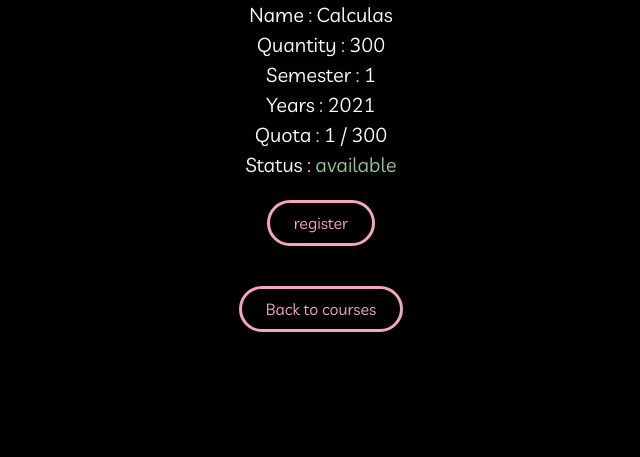
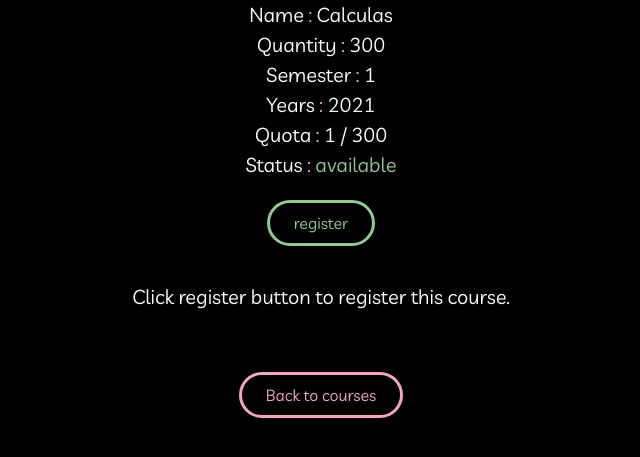
Before and after one commit to 6210612609/university, a Django app: page /courses/1/ in a window 1280 px wide. Shown: the part 146-603 px from the top of the page, without its empty margins (319-959 px from the left). Run offline with Django 3.2, Linux system fonts and the light colour scheme; data comes from the database, SQL or seed files in the repository; both versions use the stored data as it was after the commit.

Commit message:
final work

```diff
--- a/courses/templates/courses/course.html
+++ b/courses/templates/courses/course.html
@@ -50,20 +50,24 @@
 
         {% if request.user not in students %}
             {% if course.nowquantity < course.maxquantity %}
-                <a class="outbutton outbutton1" href="{% url 'courses:book' course.id %}">register</a>
+                <a class="rbutton rbutton1" href="{% url 'courses:book' course.id %}">register</a>
+                <p class="litb" style = "color: #ffffff">Click register button to register this course.</p><br>
             {% else %}
                 <p class="litb">can't register because course is full.</p>
             {% endif %}
 
         {% else %}
-        <a class="outbutton outbutton1" href="{% url 'courses:remove' course.id %}">remove</a>
+        <a class="dbutton dbutton1" href="{% url 'courses:remove' course.id %}">deregister</a>
+        <p class="litb"><span style="color:#92ca91">you've already registered.</span><br>
+        Click deregister button to deregister this course.
+        </p>
         {% endif %}
 
         {% endif %}
     {% endif %}
-    <br>
+
     {% if request.user in students %}
-    <p class="litb" style = "color: #92ca91">you've already registered</p>
+
 
     {% endif %}
 
--- a/static/styles/styles.css
+++ b/static/styles/styles.css
@@ -105,7 +105,7 @@
   }
 
 .cbutton1 {
-  background-color: rgb(0, 0, 0);
+  background-color: rgb(255, 255, 255);
   color: #f4a7bb;
   border: 3px solid #f4a7bb;
 }
@@ -131,7 +131,7 @@
   }
 
 .cfbutton1 {
-  background-color: rgb(0, 0, 0);
+  background-color: rgb(255, 255, 255);
   color: #d30038;
   border: 3px solid #d30038;
 }
@@ -157,7 +157,7 @@
   }
 
 .cautton1 {
-  background-color: rgb(0, 0, 0);
+  background-color: rgb(255, 255, 255);
   color: #979797;
   border: 3px solid #979797;
 }
@@ -166,6 +166,58 @@
   background-color: #979797;
   color: white;
   border: 3px solid #979797;
+}
+
+.rbutton {
+  border-radius: 30px;
+  border: none;
+  color: white;
+  padding: 8px 24px;
+  text-align: center;
+  text-decoration: none;
+  display: inline-block;
+  font-size: 16px;
+  margin: 20px 20px;
+  transition-duration: 0.4s;
+  cursor: pointer;
+  }
+
+.rbutton1 {
+  background-color: rgb(0, 0, 0);
+  color: #92ca91;
+  border: 3px solid #92ca91;
+}
+
+.rbutton1:hover {
+  background-color: #92ca91;
+  color: white;
+  border: 3px solid #92ca91;
+}
+
+.dbutton {
+  border-radius: 30px;
+  border: none;
+  color: white;
+  padding: 8px 24px;
+  text-align: center;
+  text-decoration: none;
+  display: inline-block;
+  font-size: 16px;
+  margin: 20px 20px;
+  transition-duration: 0.4s;
+  cursor: pointer;
+  }
+
+.dbutton1 {
+  background-color: rgb(0, 0, 0);
+  color: tomato;
+  border: 3px solid tomato;
+}
+
+.dbutton1:hover {
+  background-color: tomato;
+  color: white;
+  border: 3px solid tomato;
 }
 
 .lh1{
--- a/users/templates/users/index.html
+++ b/users/templates/users/index.html
@@ -1,7 +1,7 @@
 {% extends "users/layout.html" %}
 {% load static %}
 {% block body %}
-    <div style = "text-align: center;margin-top: 15%;">
+    <div style = "text-align: center;margin-top: 9%;">
         <link rel="preconnect" href="https://fonts.googleapis.com">
         <link rel="preconnect" href="https://fonts.gstatic.com" crossorigin>
         <link href="https://fonts.googleapis.com/css2?family=Livvic:wght@400&display=swap" rel="stylesheet">
@@ -19,6 +19,10 @@
         Name <span style="color:#f4a7bb">:</span> {{ request.user.first_name }} {{ request.user.last_name }}<br>
         Email <span style="color:#f4a7bb">:</span> {{ request.user.email }}<br>
         <span style="color:tomato">If it's not yours , please sign out and sign in using yours again.</span></p>
+        <h3 style="color: #f4a7bb;">Your registered course</h3>
+        <p class="litbb">{% for c in courselist %}
+        &emsp;<span style="color:#f4a7bb">&#9830;</span>&emsp;{{ c }}
+        {% endfor %}&nbsp;&nbsp;&nbsp;<span style="color:#f4a7bb">&#9830;</span></p>
         {% else %}
         <img src="{% static 'images/gear2.png' %}"/>Ready for course managing.<img src="{% static 'images/gear2.png' %}"/><br>
 
```
Also changed, not shown: users/views.py (+11 -2 lines), courses/views.py (line endings or trailing spaces), db.sqlite3.
